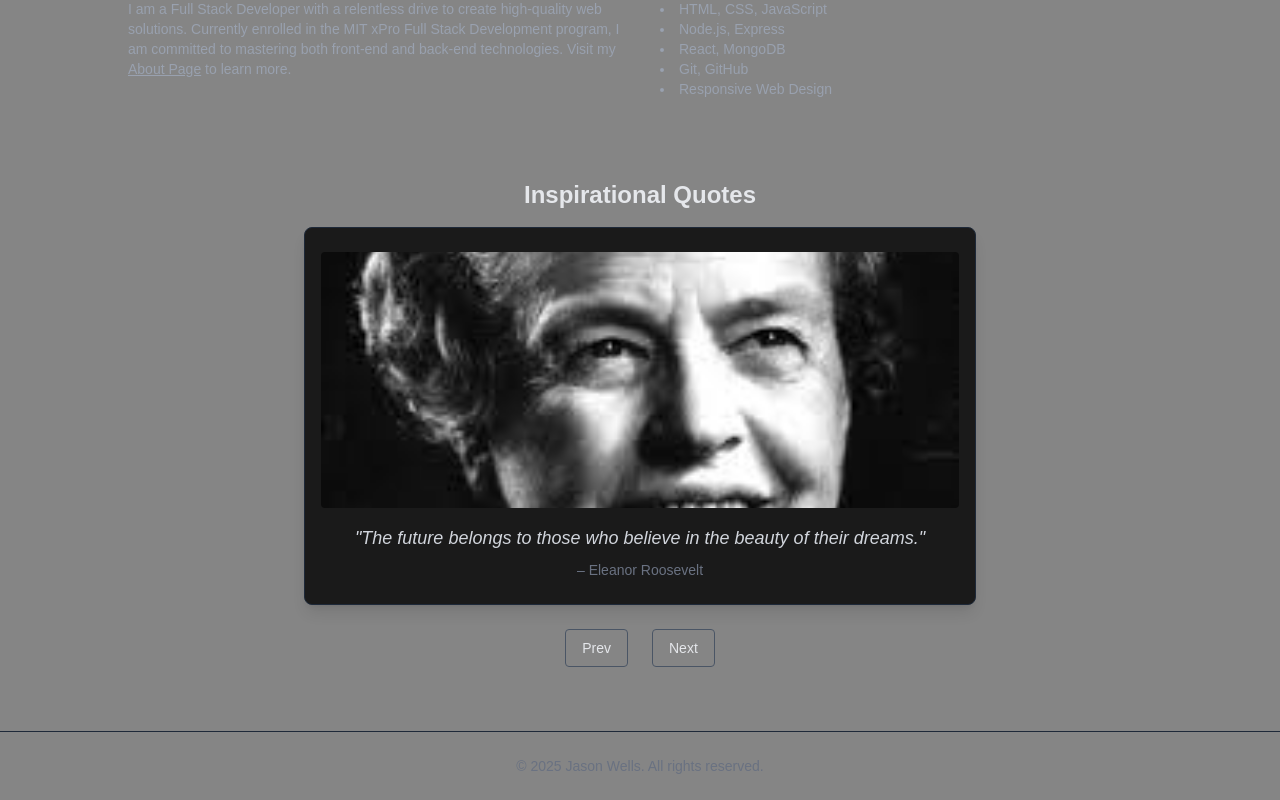
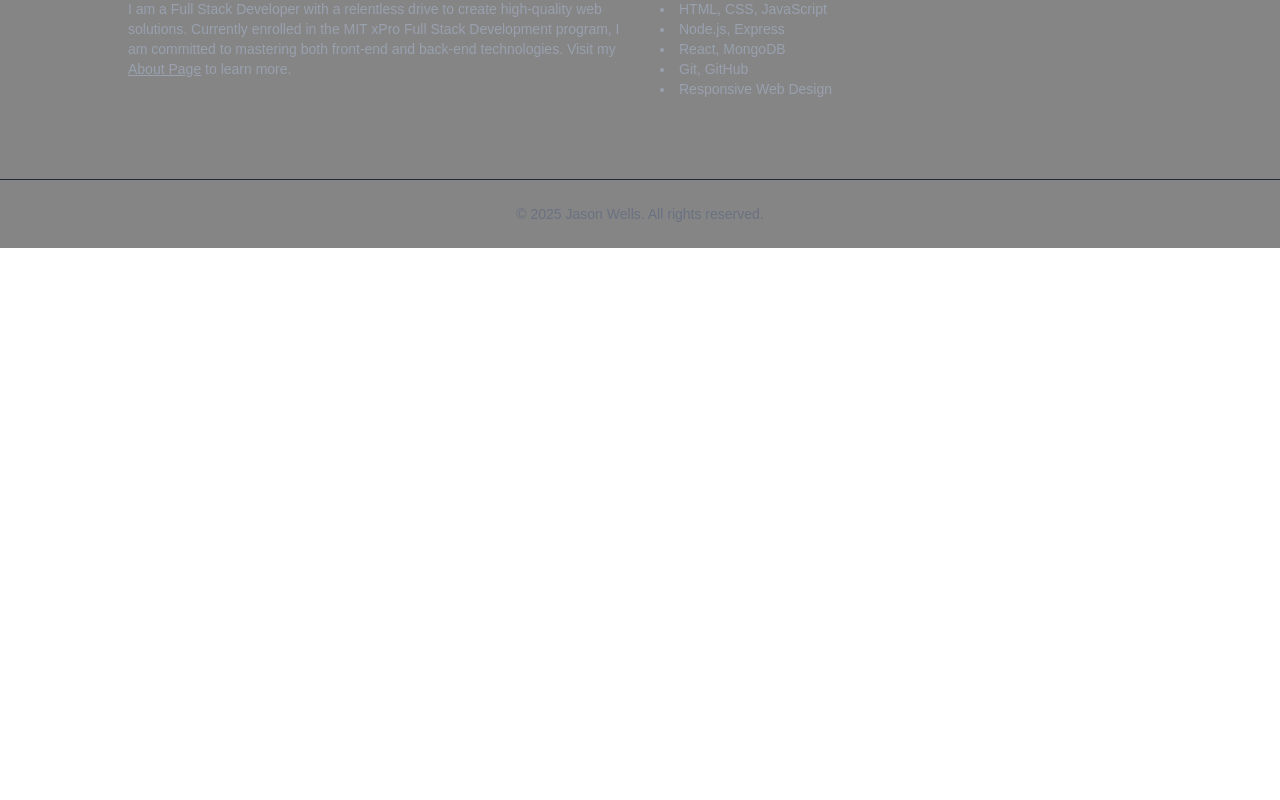
Before and after one commit to Bigjay2708/jw-portfolio, a Next.js app: page / in a window 1280 px wide. Shown: the part 1276-2076 px from the top of the page. After the commit the page ends 1524 px from the top, so only its background shows below. Built offline with nearby package versions, Linux system fonts and the light colour scheme.

Commit message:
removed quote carousel

```diff
--- a/app/page.jsx
+++ b/app/page.jsx
@@ -28,6 +28,7 @@ export default function HomePage() {
           >
             Welcome to My Portfolio
           </motion.h1>
+
           <TypewriterEffect />
 
           <motion.p
@@ -75,8 +76,6 @@ export default function HomePage() {
             </ul>
           </div>
         </div>
-
-        <QuoteCarousel />
       </section>
   )
 }
```
